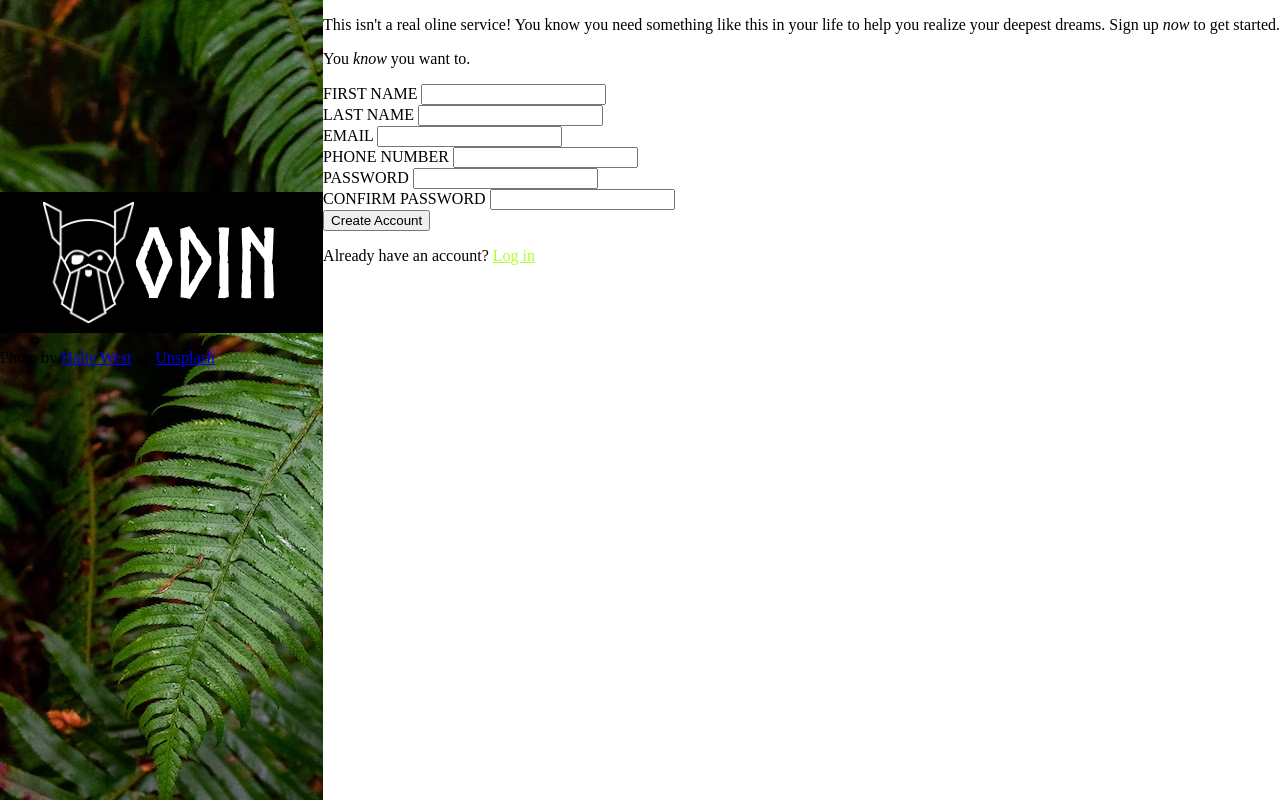
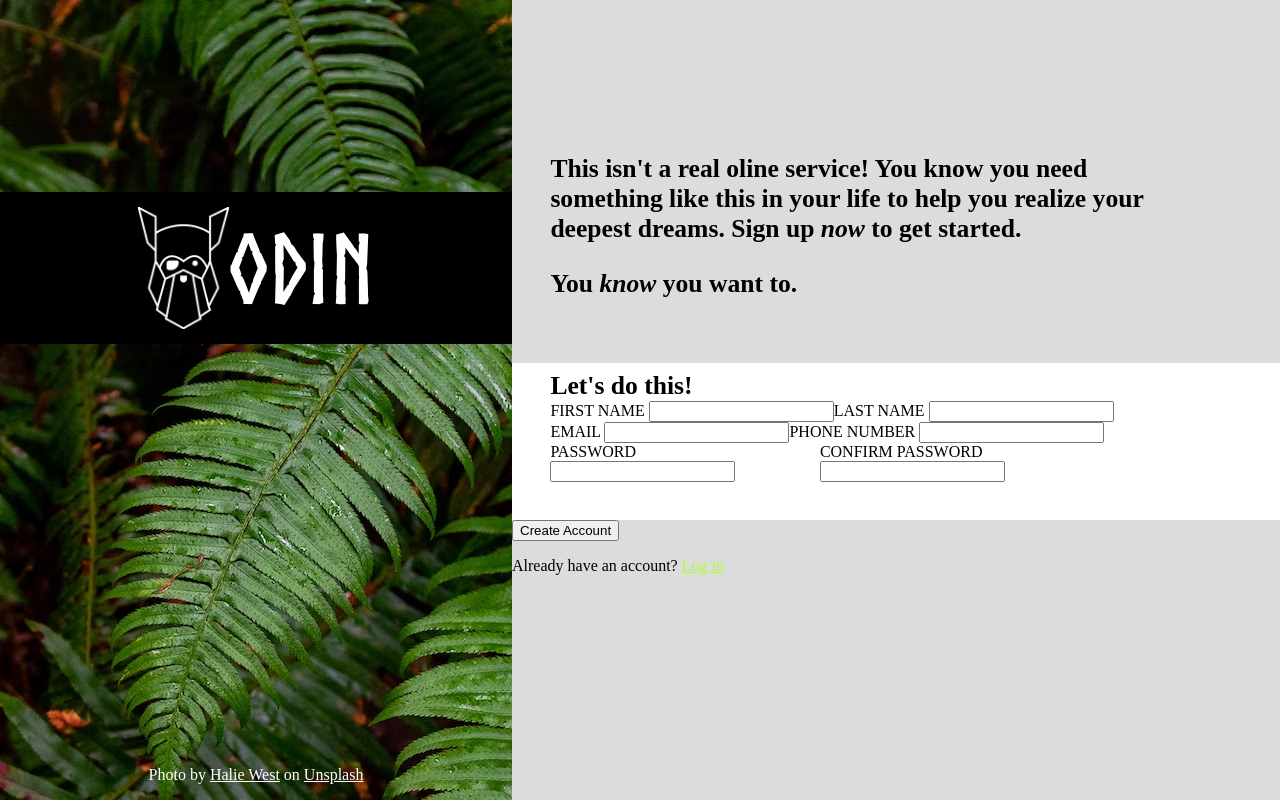
Before and after one commit to theotherhermes/odin_project, a plain HTML site: page 02_htmlCss/p1_signupForm/index.html in a window 1280 px wide. Drawn offline with Linux system fonts and the light colour scheme.

Commit message:
p2 'start work on the right side'

```diff
--- a/02_htmlCss/p1_signupForm/index.html
+++ b/02_htmlCss/p1_signupForm/index.html
@@ -19,12 +19,17 @@
                     href="https://unsplash.com/">Unsplash</a></p>
         </div>
         <div class="right">
-            <p>This isn't a real oline service! You know you need something like this in your life to help you realize
-                your deepest dreams. Sign up <i>now</i> to get started. </p>
-            <p>You <i>know</i> you want to.</p>
+            <div class="text">
+                <p>This isn't a real oline service! You know you need something like this in your life to help you
+                    realize
+                    your deepest dreams. Sign up <i>now</i> to get started. </p>
+                <p>You <i>know</i> you want to.</p>
+            </div>
             <div class="whiteForm">
                 <form action="#" method="post">
+                    <div class="caption">Let's do this!</div>
                     <div class="name">
+
                         <div>
                             <label for="first_name">FIRST NAME</label>
                             <input type="text" id="first_name">
--- a/02_htmlCss/p1_signupForm/style.css
+++ b/02_htmlCss/p1_signupForm/style.css
@@ -9,6 +9,7 @@
 body {
     margin: 0;
     height: 100%;
+    background-color: gainsboro;
 }
 
 .container {
@@ -18,7 +19,7 @@ body {
 
 .left {
     background-image: url(./img/background.avif);
-    flex: 1;
+    flex: 2;
     padding-top: 15%;
     display: flex;
     flex-direction: column;
@@ -42,8 +43,46 @@ body {
     color:white;
     font-size: 6rem;
     font-family: 'myFont';
-    justify-self: end;
+}
 
+.left>p{
+    margin-top: auto;
+    align-self: center;
+    color: white;
+}
+
+.left>p>a{
+    margin-top: auto;
+    align-self: center;
+    color: white;
+}
+
+.right {
+    padding: 10% 0 0 0;
+    flex: 3;
+}
+
+.text, .whiteForm {
+    padding: 0 15% 5% 5%;
+}
+
+.right>.text{
+    font-weight: bold;
+    font-size: 1.6rem;
+}
+
+.right>.whiteForm {
+    background-color: white;
+    padding-top: 1%;
+}
+
+.caption {
+    font-size: 1.6rem;
+    font-weight: bold;
+}
+
+.name, .contact, .pass {
+    display: flex;
 }
 
 
```
